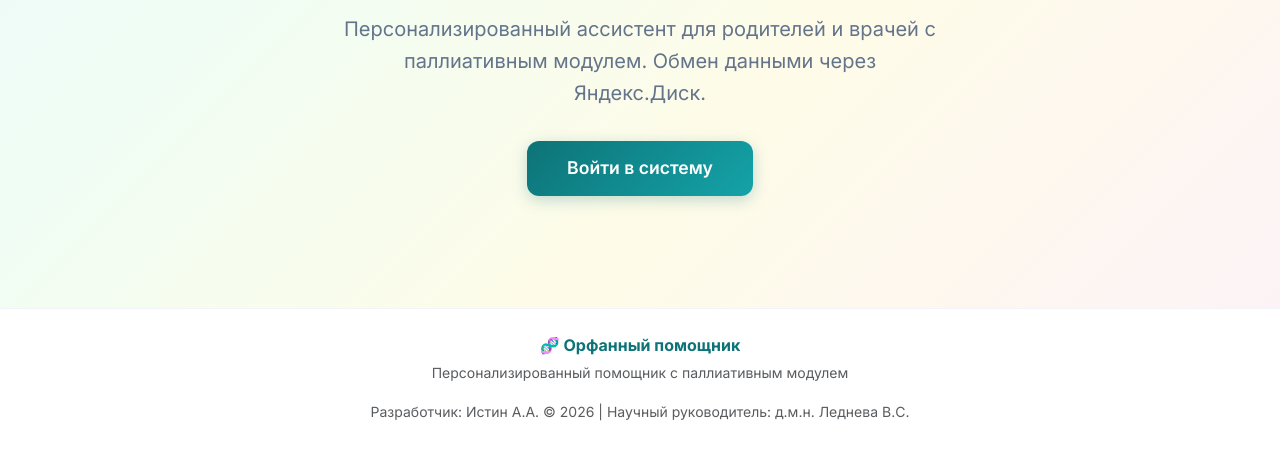
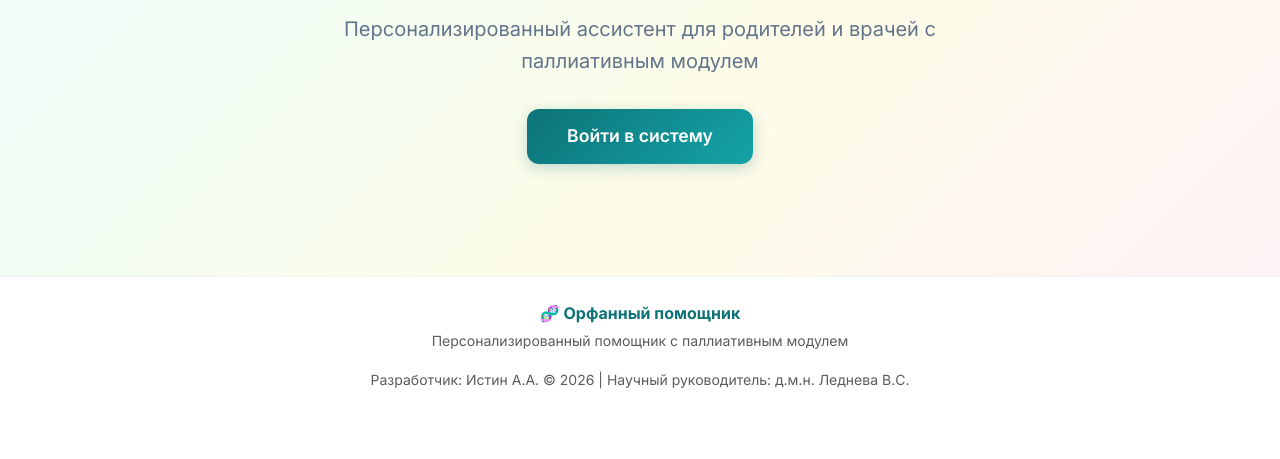
Before and after one commit to sashaistin2015-wq/orphan-helper, a plain HTML site: page index.html in a window 1280 px wide. Shown: the part 399-858 px from the top of the page. After the commit the page ends 830 px from the top, so only its background shows below. Drawn offline with nearby package versions, Linux system fonts and the light colour scheme.

Commit message:
Update index.html

```diff
--- a/index.html
+++ b/index.html
@@ -316,7 +316,7 @@
                     <div class="hero-section">
                         <div style="font-size:5rem; margin-bottom:1rem;">🧬</div>
                         <h1 class="hero-title">Орфанный помощник</h1>
-                        <p class="hero-subtitle">Персонализированный ассистент для родителей и врачей с паллиативным модулем. Обмен данными через Яндекс.Диск.</p>
+                        <p class="hero-subtitle">Персонализированный ассистент для родителей и врачей с паллиативным модулем</p>
                         <button class="btn btn-primary hero-btn" onclick="App.navigate('/login')">Войти в систему</button>
                     </div>`;
             }
```
